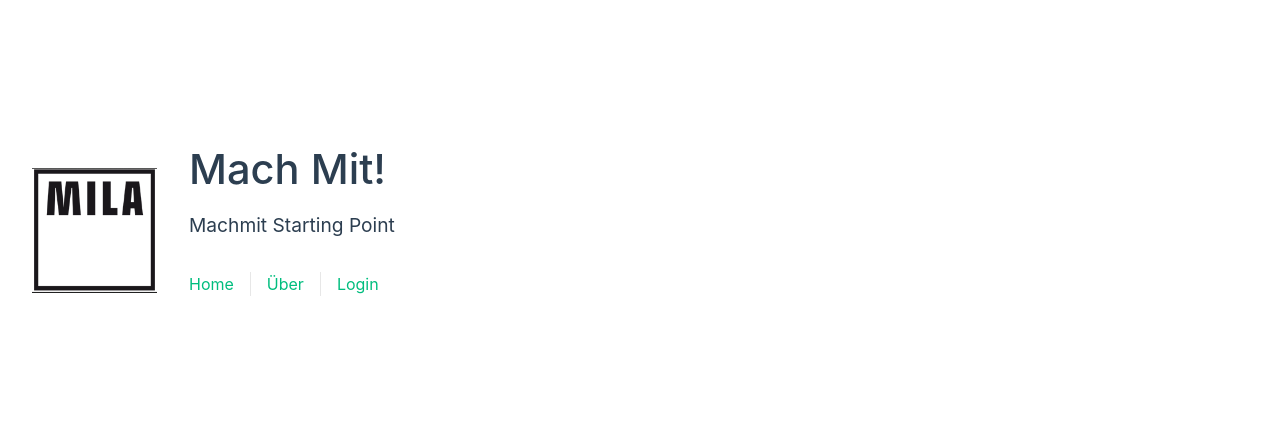
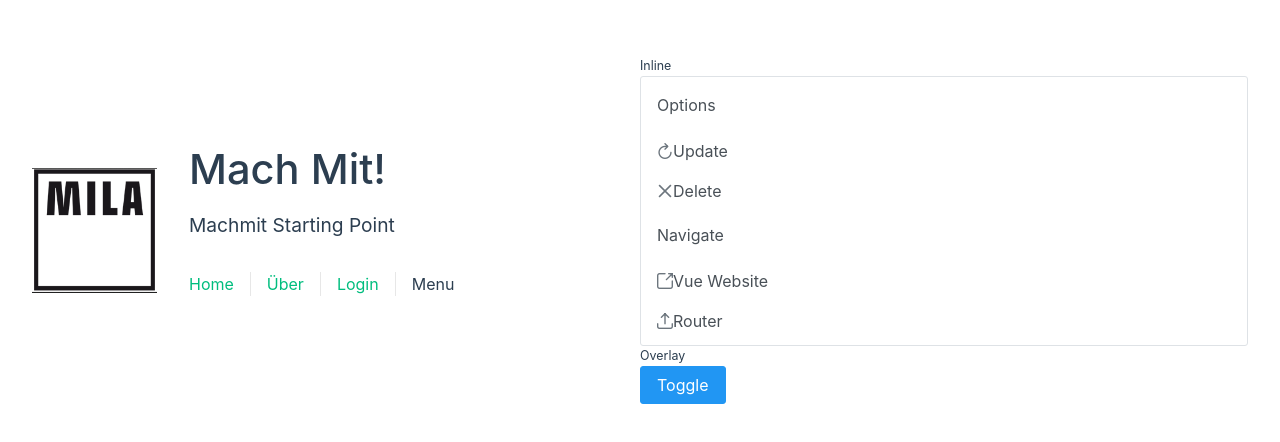
Before and after one commit to MILA-Wien/collectivo-ux, a Vue app: page /menu in a window 1280 px wide. Shown: the part 170-612 px from the top of the page. Built offline with nearby package versions, Linux system fonts and the light colour scheme.

Commit message:
Add menu template as vue component

```diff
--- a/package.json
+++ b/package.json
@@ -15,6 +15,7 @@
   },
   "dependencies": {
     "axios": "^0.27.2",
+    "node-sass": "^7.0.3",
     "pinia": "^2.0.21",
     "primeicons": "^6.0.1",
     "primevue": "^3.17.0",
--- a/src/App.vue
+++ b/src/App.vue
@@ -5,13 +5,7 @@ import HelloWorld from "./components/HelloWorld.vue";
 
 <template>
   <header>
-    <img
-      alt="Vue logo"
-      class="logo"
-      src="@/assets/Mila.png"
-      width="125"
-      height="125"
-    />
+    <img alt="Vue logo" class="logo" src="@/assets/Mila.png" width="125" height="125" />
 
     <div class="wrapper">
       <HelloWorld msg="Mach Mit!" />
@@ -20,6 +14,7 @@ import HelloWorld from "./components/HelloWorld.vue";
         <RouterLink to="/">Home</RouterLink>
         <RouterLink to="/about">{{ $t("menu.About") }}</RouterLink>
         <RouterLink to="/login">{{ $t("menu.Login") }}</RouterLink>
+        <RouterLink to="/menu">{{ $t("menu.Menu") }}</RouterLink>
       </nav>
     </div>
   </header>
--- /dev/null
+++ b/src/components/Menu.vue
@@ -0,0 +1,69 @@
+<template>
+    <div>
+        <Toast />
+
+        <h5>Inline</h5>
+        <Menu :model="items" />
+
+        <h5>Overlay</h5>
+        <Button type="button" label="Toggle" @click="toggle" aria-haspopup="true" aria-controls="overlay_menu" />
+        <Menu id="overlay_menu" ref="menu" :model="items" :popup="true" />
+    </div>
+</template>
+
+<script>
+import { ref } from 'vue';
+import { useToast } from 'primevue/usetoast';
+
+export default {
+    setup() {
+        const toast = useToast();
+        const menu = ref();
+        const items = ref([
+            {
+                label: 'Options',
+                items: [{
+                    label: 'Update',
+                    icon: 'pi pi-refresh',
+                    command: () => {
+                        toast.add({ severity: 'success', summary: 'Updated', detail: 'Data Updated', life: 3000 });
+                    }
+                },
+                {
+                    label: 'Delete',
+                    icon: 'pi pi-times',
+                    command: () => {
+                        toast.add({ severity: 'warn', summary: 'Delete', detail: 'Data Deleted', life: 3000 });
+                    }
+                }
+                ]
+            },
+            {
+                label: 'Navigate',
+                items: [{
+                    label: 'Vue Website',
+                    icon: 'pi pi-external-link',
+                    url: 'https://vuejs.org/'
+                },
+                {
+                    label: 'Router',
+                    icon: 'pi pi-upload',
+                    command: () => {
+                        window.location.hash = "/fileupload"
+                    }
+                }
+                ]
+            }
+        ]);
+
+        const toggle = (event) => {
+            menu.value.toggle(event);
+        };
+        const save = () => {
+            toast.add({ severity: 'success', summary: 'Success', detail: 'Data Saved', life: 3000 });
+        };
+
+        return { items, menu, toggle, save }
+    }
+}
+</script>
--- a/src/locales/locales/de.json
+++ b/src/locales/locales/de.json
@@ -1,6 +1,7 @@
 {
     "menu.About": "Über",
     "menu.Login": "Login",
+    "menu.Menu": "Menu",
     "This is an about page": "Dies ist eine Über-Seite",
     "Counter": "Zähler",
     "Increment": "Hinzufügen"
--- a/src/locales/locales/en.json
+++ b/src/locales/locales/en.json
@@ -1,6 +1,7 @@
 {
     "menu.About": "About",
     "menu.Login": "Login",
+    "menu.Menu": "Menu",
     "This is an about page": "This is an about page",
     "Counter": "Counter",
     "Increment": "Increment"
--- a/src/router/index.ts
+++ b/src/router/index.ts
@@ -25,6 +25,14 @@ const router = createRouter({
       // which is lazy-loaded when the route is visited.
       component: () => import("../views/LoginView.vue"),
     },
+    {
+      path: "/menu",
+      name: "menu",
+      // route level code-splitting
+      // this generates a separate chunk (About.[hash].js) for this route
+      // which is lazy-loaded when the route is visited.
+      component: () => import("../views/MenuView.vue"),
+    },
   ],
 });
 
--- a/src/views/LoginView.vue
+++ b/src/views/LoginView.vue
@@ -9,7 +9,7 @@
         <PasswordPrime></PasswordPrime>
         <br />
         <br />
-        <ButtonPrime label="Login" class="p-button-outlined"></ButtonPrime>
+        <Button label="Login" class="p-button-outlined"></Button>
     </div>
 </template>
 
--- /dev/null
+++ b/src/views/MenuView.vue
@@ -0,0 +1,21 @@
+<template>
+    <div>
+        <Menu></Menu>
+    </div>
+</template>
+
+<script setup lang="ts">
+import { ref } from 'vue'
+import Menu from '../components/Menu.vue'
+
+const text = ref('')
+
+function onInput(e: { target: { value: string; }; }) {
+    text.value = e.target.value
+}
+</script>
+
+
+<style>
+
+</style>
```
Also changed, not shown: src/main.ts (+10 -2 lines), 2 other files (tests, documents, lock files or other folders).
